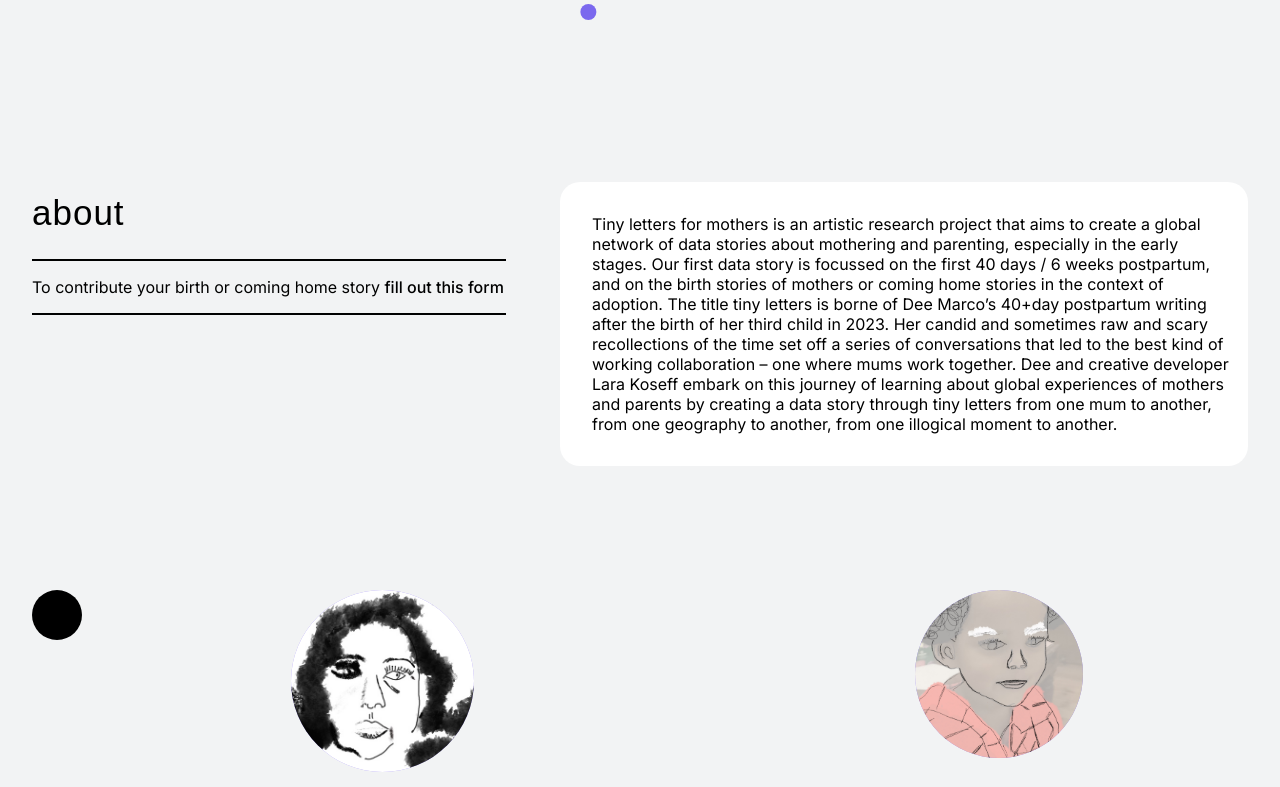
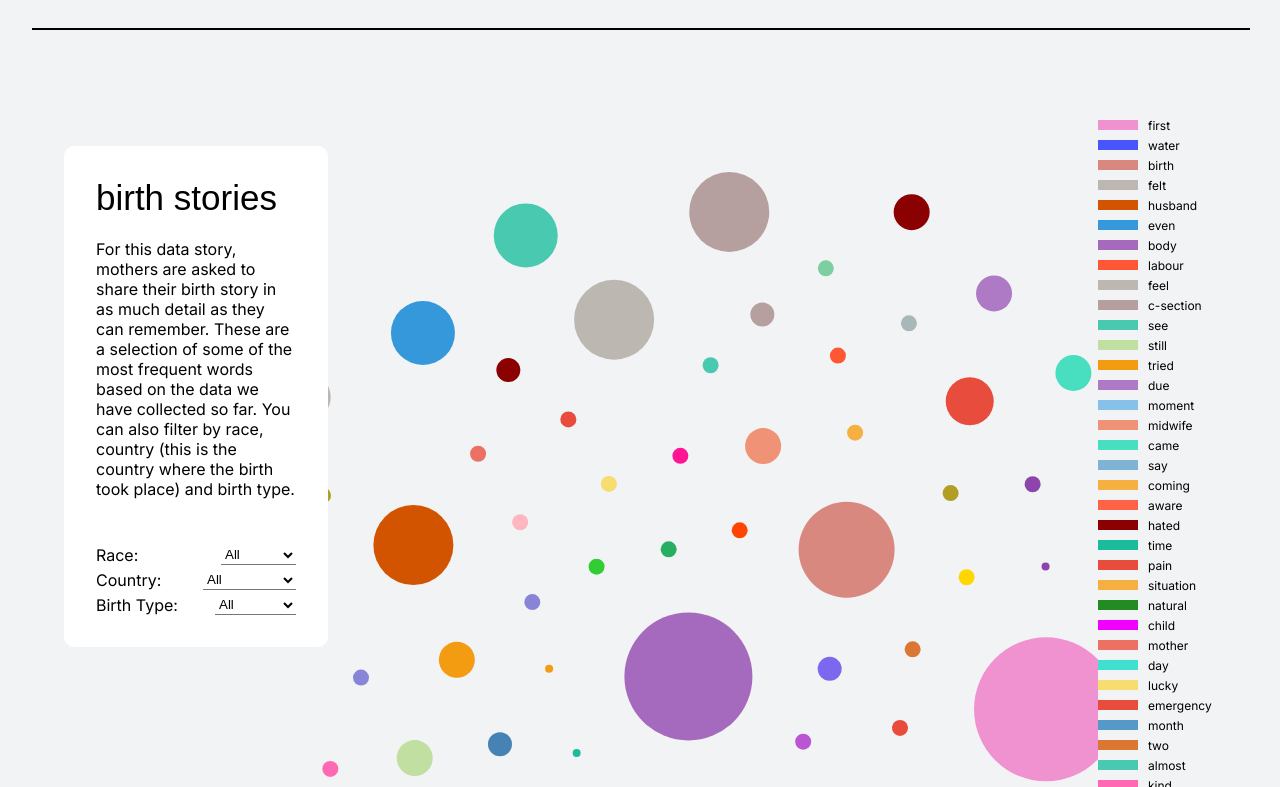
Before and after one commit to tinyletters/tinyletters.github.io, a React (Vite) app: page / in a window 1280 px wide. Shown: the part 1053-1840 px from the top of the page. Built offline with nearby package versions, Linux system fonts and the light colour scheme; a web font is replaced by a local one.

Commit message:
make varius make various edits

```diff
--- a/src/App.css
+++ b/src/App.css
@@ -110,6 +110,10 @@ h2 {
   margin: 2rem;
 }
 
+.key-word {
+  font-size: 12px;
+}
+
 .div-mobile {
   display: none;
 }
@@ -124,6 +128,15 @@ h2 {
   display: flex;
   flex-direction: column;
   gap: 5px;
+}
+
+.data-viz {
+  display: flex;
+  flex-direction: row;
+  margin: 2rem;
+}
+.color-key-item {
+  width: 150px;
 }
 
 .search-category {
@@ -167,7 +180,10 @@ select:focus {
   outline: none;
 }
 
-
+.dviz-title {
+  font-family: "Crake", sans-serif;
+  font-size: 35px;
+}
 
 .about--circles {
   padding: 2rem;
--- a/src/App.jsx
+++ b/src/App.jsx
@@ -20,7 +20,7 @@ function App() {
       </div>
       <br />
       <div>
-            <BubbleChartComponent className text={sampleText} />
+
         </div>
       <div className="intro--card">
         <div className="about">
@@ -84,8 +84,19 @@ function App() {
         />
       </div>
       <br />
+      <BubbleChartComponent className text={sampleText} />
+      <br />
 
-
+      <div className="section--div">
+        <Divider
+          sx={{
+            borderColor: "black",
+            borderWidth: "0.9px",
+            my: 2,
+            width: "100%",
+          }}
+        />
+      </div>
       <References />
     </>
   );
--- a/src/BubbleChartComponent.jsx
+++ b/src/BubbleChartComponent.jsx
@@ -1,6 +1,7 @@
 import React, { useEffect, useRef, useState } from "react";
 import * as d3 from "d3";
 import "./App.css";
+import ColorKey from "./ColorKey";
 
 import data from "./Data";
 
@@ -153,6 +154,11 @@ const stopWords = new Set([
   "although",
   "many",
   "ever",
+  "baby",
+  "remember",
+  "one",
+  "thing",
+  "mum",
 ]);
 
 const normalizeWord = (word) => {
@@ -197,7 +203,7 @@ const getBubbleData = (frequency, filteredData) => {
         );
         if (existingBubble) {
           existingBubble.value += frequency[word];
-          existingBubble.size += frequency[word] * 1;
+          existingBubble.size += frequency[word] * 2;
         } else {
           bubbleData.push({
             name: word,
@@ -261,17 +267,17 @@ const colorMap = {
   child: "#F000FF",
   one: "#3E1E70",
   body: "#A569BD",
-  feel: "#5DADE2",
+  feel: "#bcb8b1",
   husband: "#D35400",
   thing: "#76D7C4",
-  felt: "#F1948A",
+  felt: "#bcb8b1",
   even: "#3498DB",
   see: "#48C9B0",
   pain: "#E74C3C",
   coming: "#F5B041",
   say: "#7FB3D5",
   due: "#AF7AC5",
-  still: "#34495E",
+  still: "#c0dfa1",
   tried: "#F39C12",
   moment: "#85C1E9",
   birth: "#D98880",
@@ -297,7 +303,7 @@ const colorMap = {
   matter: "#1ABC9C",
   gynae: "#8E44AD",
   lucky: "#F7DC6F",
-  mum: "#C0392B",
+
   wanting: "#E67E22",
   mother: "#EC7063",
   sense: "#7DCEA0",
@@ -316,7 +322,7 @@ const colorMap = {
   complication: "#8E44AD",
   checked: "#27AE60",
   situation: "#F5B041",
-  time: "#1ABC9C"
+  time: "#1ABC9C",
 };
 
 const getColor = (word) => colorMap[word] || "#8884d8";
@@ -324,7 +330,6 @@ const getColor = (word) => colorMap[word] || "#8884d8";
 const BubbleChartComponent = () => {
   const svgRef = useRef();
   const tooltipRef = useRef();
-
   const [filters, setFilters] = useState({
     race: "",
     country: "",
@@ -332,6 +337,7 @@ const BubbleChartComponent = () => {
   });
 
   const [filteredData, setFilteredData] = useState(data);
+  const [wordFrequency, setWordFrequency] = useState({}); // Add state for word frequency
 
   useEffect(() => {
     const { race, country, birthType } = filters;
@@ -354,8 +360,9 @@ const BubbleChartComponent = () => {
       .flatMap((entry) => entry.sentences)
       .join(" ");
 
-    const wordFrequency = countWords(combinedStories);
-    const bubbleData = getBubbleData(wordFrequency, filteredData);
+    const frequency = countWords(combinedStories);
+    setWordFrequency(frequency); // Set word frequency state
+    const bubbleData = getBubbleData(frequency, filteredData);
 
     const width = parseInt(d3.select(".bubble-chart").style("width"));
     const height = parseInt(d3.select(".bubble-chart").style("height"));
@@ -379,8 +386,8 @@ const BubbleChartComponent = () => {
 
     const simulation = d3
       .forceSimulation(bubbleData)
-      .force("charge", d3.forceManyBody().strength(-5))
-      .force("center", d3.forceCenter(width / 2, height / 2))
+      .force("charge", d3.forceManyBody().strength(-10))
+      .force("center", d3.forceCenter(width / 1.6, height / 2))
       .force(
         "collide",
         d3.forceCollide((d) => d.size + 20)
@@ -442,7 +449,11 @@ const BubbleChartComponent = () => {
 
   return (
     <>
+      <div className="data-viz">
         <div className="filter-section">
+        <div className="dviz-title">birth stories</div>
+        <p>For this data story, mothers are asked to share their birth story in as much detail as they can remember. These are a selection of some of the most frequent words based on the data we have collected so far. You can also filter by race, country (this is the country where the birth took place) and birth type.</p>
+        <br />
           <label className="search-category">
             <div>Race:</div>
             <select
@@ -484,7 +495,13 @@ const BubbleChartComponent = () => {
         </div>
 
         <svg ref={svgRef} className="bubble-chart"></svg>
+
         <div ref={tooltipRef} />
+        <div>
+          {" "}
+          <ColorKey wordFrequency={wordFrequency} colorMap={colorMap} />
+        </div>
+      </div>
     </>
   );
 };
--- /dev/null
+++ b/src/ColorKey.jsx
@@ -0,0 +1,31 @@
+import React from 'react';
+
+const ColorKey = ({ wordFrequency, colorMap }) => {
+  // Sort the words by frequency in descending order
+  const sortedWords = Object.keys(wordFrequency)
+    .filter((word) => colorMap[word]) // Only include words that have a color defined
+    .sort((a, b) => wordFrequency[b] - wordFrequency[a]);
+
+  return (
+    <div className="color-key">
+      {sortedWords.map((word) => (
+        <div key={word} className="color-key-item">
+          <div
+            className="color-box"
+            style={{
+                fontSize: "10px",
+              backgroundColor: colorMap[word] || '#8884d8',
+              width: '40px',
+              height: '10px',
+              display: 'inline-block',
+              marginRight: '10px',
+            }}
+          ></div>
+          <span className="key-word">{word}</span>
+        </div>
+      ))}
+    </div>
+  );
+};
+
+export default ColorKey;
```
Lines whose indentation alone changed are shown as unchanged.
